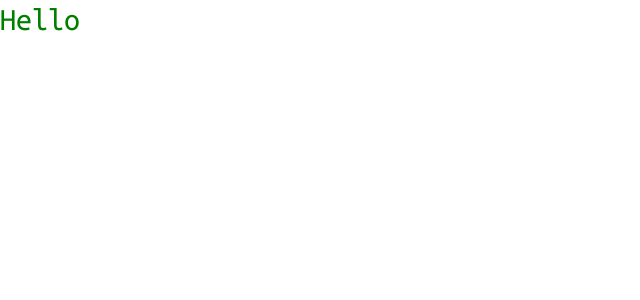
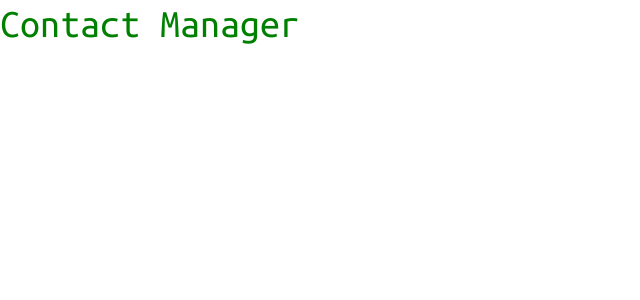
Before and after one commit to charuzain/contact-manager, a Vue app: page /contacts in a window 1280 px wide. Shown: the top 300 px of the page, without its empty margins (0-640 px from the left). Built offline with nearby package versions, Linux system fonts and the light colour scheme.

Commit message:
Add router view

```diff
--- a/src/App.vue
+++ b/src/App.vue
@@ -1,5 +1,5 @@
 <template>
-  <h2>Hello</h2>
+  <router-view/>
 </template>
 
 <script>
```
